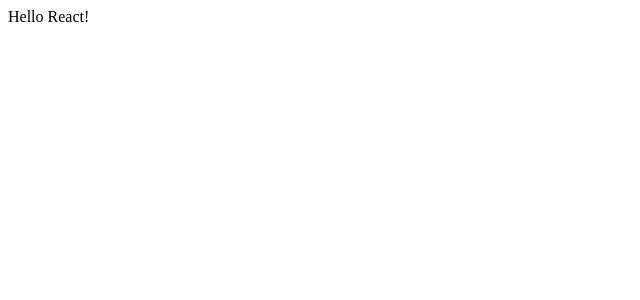
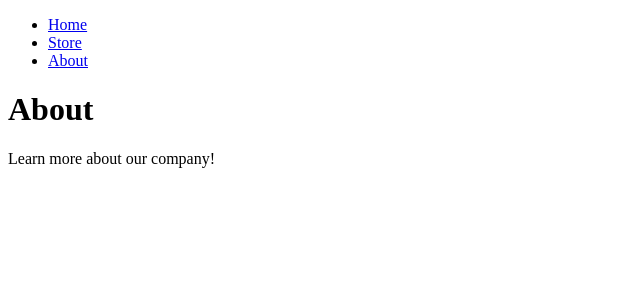
Before and after one commit to sabreena/React-Basic-Intermediate, a React (Vite) app: page /about in a window 1280 px wide. Shown: the top 300 px of the page, without its empty margins (0-640 px from the left). Built offline with nearby package versions, Linux system fonts and the light colour scheme.

Commit message:
LDT-547-routing: Practice basics.

```diff
--- a/package.json
+++ b/package.json
@@ -11,7 +11,8 @@
   },
   "dependencies": {
     "react": "^18.3.1",
-    "react-dom": "^18.3.1"
+    "react-dom": "^18.3.1",
+    "react-router-dom": "^7.1.1"
   },
   "devDependencies": {
     "@types/react": "^18.3.3",
--- a/src/App.jsx
+++ b/src/App.jsx
@@ -1,5 +1,16 @@
 function App() {
-  return "Hello React!";
+  const handleClick = (event) => {
+    // event is a synthetic event
+    console.log("Synthetic Event:", event);
+    console.log("Button clicked!");
+    console.log("real event:", event.nativeEvent);
+  };
+
+  return (
+    <button onClick={handleClick}>
+      Click Me!
+    </button>
+  );
 }
 
 export default App;
--- /dev/null
+++ b/src/Navbar.jsx
@@ -0,0 +1,19 @@
+import { Link } from "react-router-dom";
+
+export function Navbar() {
+  return (
+    <nav className="top-nav">
+      <ul className="nav-list">
+        <li>
+          <Link to="/">Home</Link>
+        </li>
+        <li>
+          <Link to="/store">Store</Link>
+        </li>
+        <li>
+          <Link to="/about">About</Link>
+        </li>
+      </ul>
+    </nav>
+  );
+}
--- a/src/main.jsx
+++ b/src/main.jsx
@@ -1,9 +1,11 @@
 import React from "react";
 import ReactDOM from "react-dom/client";
 import App from "./App.jsx";
+import { RouterProvider } from "react-router-dom";
+import { router } from "./router.jsx";
 
 ReactDOM.createRoot(document.getElementById("root")).render(
   <React.StrictMode>
-    <App />
+    <RouterProvider router={router}/>
   </React.StrictMode>
 );
--- /dev/null
+++ b/src/pages/About.jsx
@@ -0,0 +1,13 @@
+import { Navbar } from "../Navbar";
+
+export function About() {
+  return (
+    <>
+      <Navbar/>
+      <div>
+        <h1>About</h1>
+        <p>Learn more about our company!</p>
+      </div>
+    </>
+  )
+}
--- /dev/null
+++ b/src/pages/Home.jsx
@@ -0,0 +1,13 @@
+import { Navbar } from "../Navbar";
+
+export function Home() {
+  return (
+    <>
+      <Navbar/>
+      <div>
+        <h1>Home</h1>
+        <p>Welcome to our store!</p>
+      </div>
+    </>
+  )
+}
--- /dev/null
+++ b/src/pages/Store.jsx
@@ -0,0 +1,13 @@
+import { Navbar } from "../Navbar";
+
+export function Store() {
+  return (
+    <>
+      <Navbar/>
+      <div>
+        <h1>Store</h1>
+        <p>Check out our products!</p>
+      </div>
+    </>
+  )
+}
--- /dev/null
+++ b/src/router.jsx
@@ -0,0 +1,13 @@
+import { createBrowserRouter } from "react-router-dom";
+import { Home } from "./pages/Home";
+import { Store } from "./pages/Store";
+import { About } from "./pages/About";
+
+
+export const router = createBrowserRouter(
+  [
+    {path: "/", element: <Home />},
+    {path: "/about", element: <About />},
+    {path: "/store", element: <Store />},
+  ]
+);
```
Also changed, not shown: 2 other files (tests, documents, lock files or other folders).
